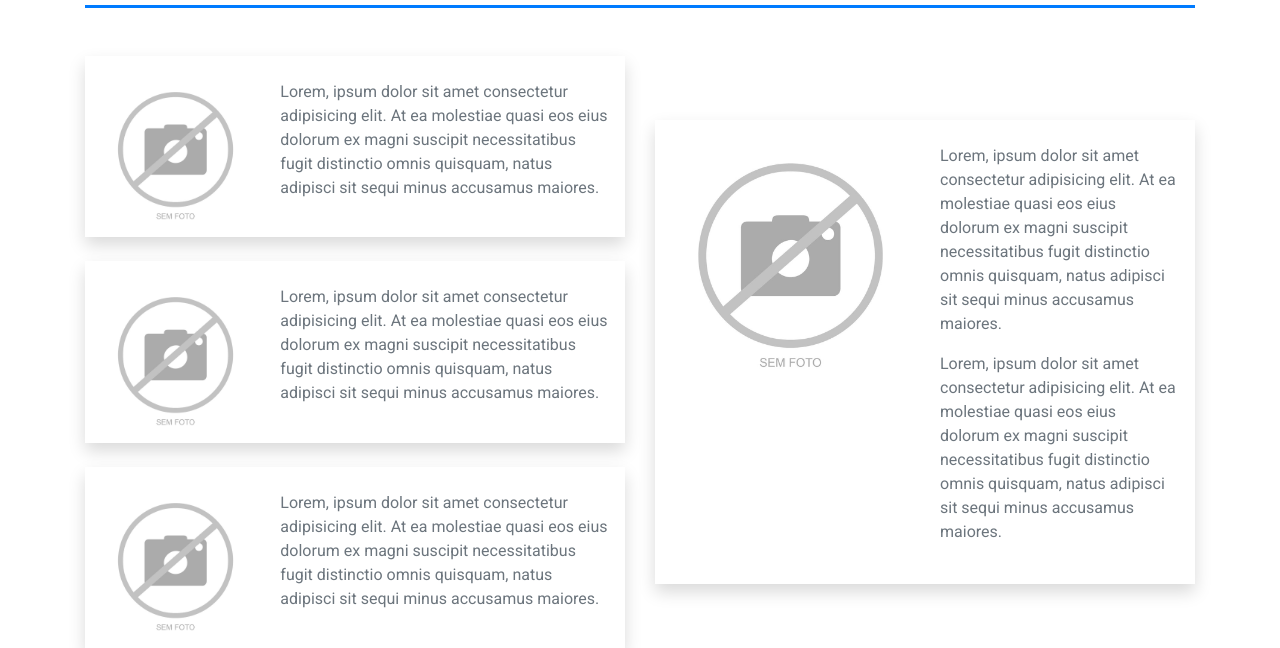
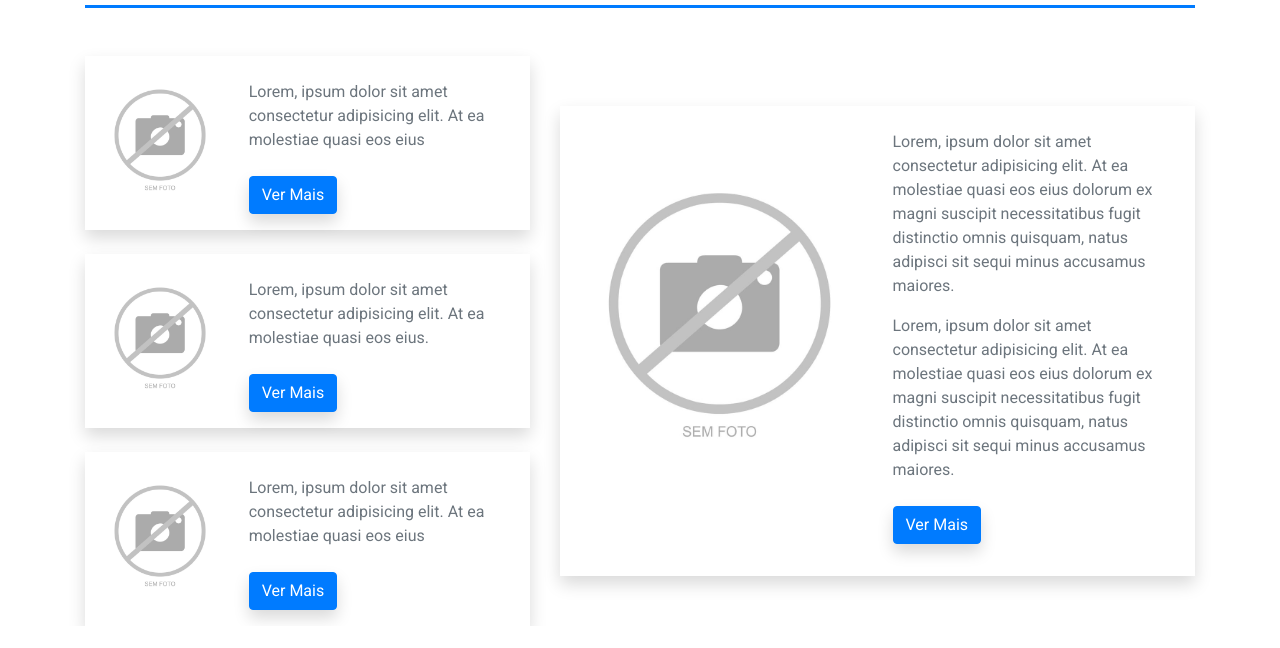
Before and after one commit to 4ngelo0/pw-23-03, a plain HTML site: page home.html in a window 1280 px wide. Shown: the part 709-1357 px from the top of the page. After the commit the page ends 1335 px from the top, so only its background shows below. Drawn offline with nearby package versions, Linux system fonts and the light colour scheme.

Commit message:
final new commit

```diff
--- a/css/custom.css
+++ b/css/custom.css
@@ -53,3 +53,14 @@ body {
     height: 3px;
     background: #007bff;
 }
+
+.new-box{
+    transition: .3s;
+}
+.new-box:hover{
+    transform: translateY(-10px) ;
+}
+
+.principal-new-img{
+    margin-top: 40px;
+}
--- a/home.html
+++ b/home.html
@@ -25,13 +25,13 @@
                         <a class="nav-link text-secondary" href="#">Home</a>
                     </li>
                     <li class="nav-item">
-                        <a class="nav-link text-secondary" href="#">About Us</a>
+                        <a class="nav-link text-secondary" href="#">Sobre nós</a>
                     </li>
                     <li class="nav-item">
-                        <a class="nav-link text-secondary" href="#"> News</a>
+                        <a class="nav-link text-secondary" href="#news"> Notícias</a>
                     </li>
                     <li class="nav-item">
-                        <a class="nav-link text-secondary" href="#">Contact Us</a>
+                        <a class="nav-link text-secondary" href="#">Entre em contato</a>
                     </li>
                 </ul>
             </div>
@@ -49,7 +49,7 @@
                             <h1 class="display-5 text-primary">O seu site de noticias favorito</h1>
                             <p class="text-secondary mt-4">Lorem ipsum dolor sit amet consectetur adipisicing elit. Minima odit ipsum delectus esse cum neque deleniti, possimus repudiandae temporibus corrupti? Iure dolorum in ab repellat laudantium perspiciatis esse harum veritatis.</p>
                             <p class="lead">
-                                <a class="btn btn-primary btn-lg shadow mt-2" href="#news" role="button">See News <img class="" src="/svg/arrow-down.svg" alt="arrow"></a>
+                                <a class="btn btn-primary btn-lg shadow mt-2" href="#news" role="button">Ver notícias <img class="" src="/svg/arrow-down.svg" alt="arrow"></a>
                             </p>
                         </div>
 
@@ -70,40 +70,46 @@
 
 
     <!-- NOTICIAS -->
-    <div class="container text-secondary round">
+
+    <!-- Notícias Secundárias -->
+    <div class="container text-secondary round" id="news">
         <div class="row">
-            <div class="col-12 col-sm-6 col-md-6">
+            <div class="col-12 col-sm-5 col-md-5">
 
-                <div class="container-fluid shadow px-3 py-2 mt-5">
+                <div class="container-fluid shadow px-3 py-2 mt-5 new-box">
                     <div class="row mt-3">
                         <div class="col-sm-4 col-md-4">
                             <img class="img-fluid" src="/svg/sem-foto.jpg" alt="img">
                         </div>
 
-                        <div class="col-sm-8 col-md-8">
-                            <p>Lorem, ipsum dolor sit amet consectetur adipisicing elit. At ea molestiae quasi eos eius dolorum ex magni suscipit necessitatibus fugit distinctio omnis quisquam, natus adipisci sit sequi minus accusamus maiores.</p>
+                        <div class="col-sm-8 col-md-8 align-self-center">
+                            <p>Lorem, ipsum dolor sit amet consectetur adipisicing elit. At ea molestiae quasi eos eius </p>
+                            <a class="btn btn-primary shadow  my-2 float-left" href="#news" role="button">Ver Mais</a>
                         </div>
                     </div>
                 </div>
-                <div class="container-fluid shadow px-3 py-2 mt-4">
+
+                <div class="container-fluid shadow px-3 py-2 mt-4 new-box">
                     <div class="row mt-3">
                         <div class="col-sm-4 col-md-4">
                             <img class="img-fluid" src="/svg/sem-foto.jpg" alt="img">
                         </div>
 
-                        <div class="col-sm-8 col-md-8">
-                            <p>Lorem, ipsum dolor sit amet consectetur adipisicing elit. At ea molestiae quasi eos eius dolorum ex magni suscipit necessitatibus fugit distinctio omnis quisquam, natus adipisci sit sequi minus accusamus maiores.</p>
+                        <div class="col-sm-8 col-md-8 align-self-center">
+                            <p>Lorem, ipsum dolor sit amet consectetur adipisicing elit. At ea molestiae quasi eos eius.</p>
+                            <a class="btn btn-primary shadow my-2 float-left" href="#news" role="button">Ver Mais </a>
                         </div>
                     </div>
                 </div>
-                <div class="container-fluid shadow px-3 py-2 mt-4">
+
+                <div class="container-fluid shadow px-3 py-2 mt-4 new-box">
                     <div class="row mt-3">
                         <div class="col-sm-4 col-md-4">
                             <img class="img-fluid" src="/svg/sem-foto.jpg" alt="img">
                         </div>
-
-                        <div class="col-sm-8 col-md-8">
-                            <p>Lorem, ipsum dolor sit amet consectetur adipisicing elit. At ea molestiae quasi eos eius dolorum ex magni suscipit necessitatibus fugit distinctio omnis quisquam, natus adipisci sit sequi minus accusamus maiores.</p>
+                        <div class="col-sm-8 col-md-8 align-self-center">
+                            <p>Lorem, ipsum dolor sit amet consectetur adipisicing elit. At ea molestiae quasi eos eius </p>
+                            <a class="btn btn-primary shadow  my-2 float-left" href="#news" role="button">Ver Mais</a>
                         </div>
                     </div>
                 </div>
@@ -111,17 +117,18 @@
 
 
 
-
-            <div class="col-12 col-sm-6 col-md-6 mt-5 align-self-center">
-                <div class="container-fluid shadow px-3 py-4">
+            <!-- Noticia Principal -->
+            <div class="col-12 col-sm-7 col-md-7 mt-5 align-self-center">
+                <div class="container-fluid shadow px-3 py-4 new-box">
                     <div class="row">
                         <div class="col-sm-6 col-md-6">
-                            <img class="img-fluid align-self-center" src="/svg/sem-foto.jpg" alt="img">
+                            <img class="img-fluid align-self-center principal-new-img" src="/svg/sem-foto.jpg" alt="principal-news-img">
                         </div>
 
                         <div class="col-sm-6 col-md-6">
                             <p>Lorem, ipsum dolor sit amet consectetur adipisicing elit. At ea molestiae quasi eos eius dolorum ex magni suscipit necessitatibus fugit distinctio omnis quisquam, natus adipisci sit sequi minus accusamus maiores.</p>
                             <p>Lorem, ipsum dolor sit amet consectetur adipisicing elit. At ea molestiae quasi eos eius dolorum ex magni suscipit necessitatibus fugit distinctio omnis quisquam, natus adipisci sit sequi minus accusamus maiores.</p>
+                            <a class="btn btn-primary shadow my-2 float-left" href="#news" role="button">Ver Mais</a>
                         </div>
                     </div>
                 </div>
```
